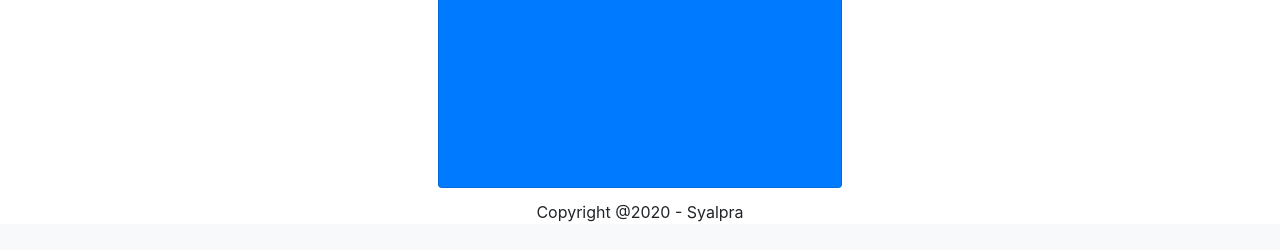
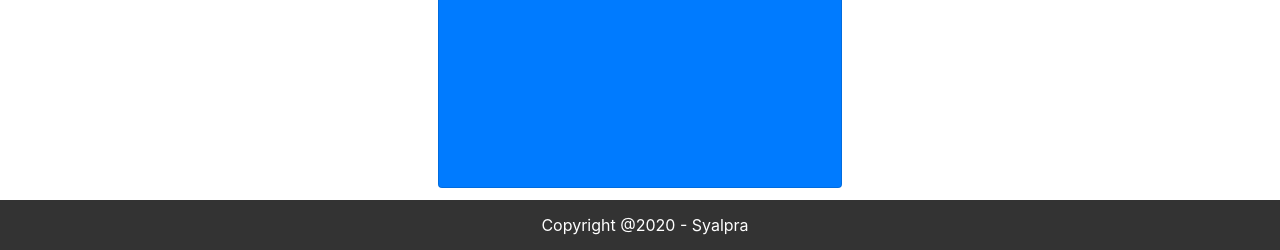
Before and after one commit to X-MarsHall/Valorant, a PHP site: page / in a window 1280 px wide. Shown: the part 1503-1753 px from the top of the page. Before the commit the page ends 1725 px from the top, so only its background shows below. Run offline with PHP 8.4, Linux system fonts and the light colour scheme.

Commit message:
Update style.css

```diff
--- a/style.css
+++ b/style.css
@@ -16,3 +16,14 @@ br
     display: block !important;
     margin-bottom: 1.5em !important;
 }
+
+.akhir {
+    width: 100%;
+    height: 50px;
+    padding-left: 10px;
+    line-height: 50px;
+    background: #333;
+    color: #fff;
+    position: absolute;
+
+  }
```
